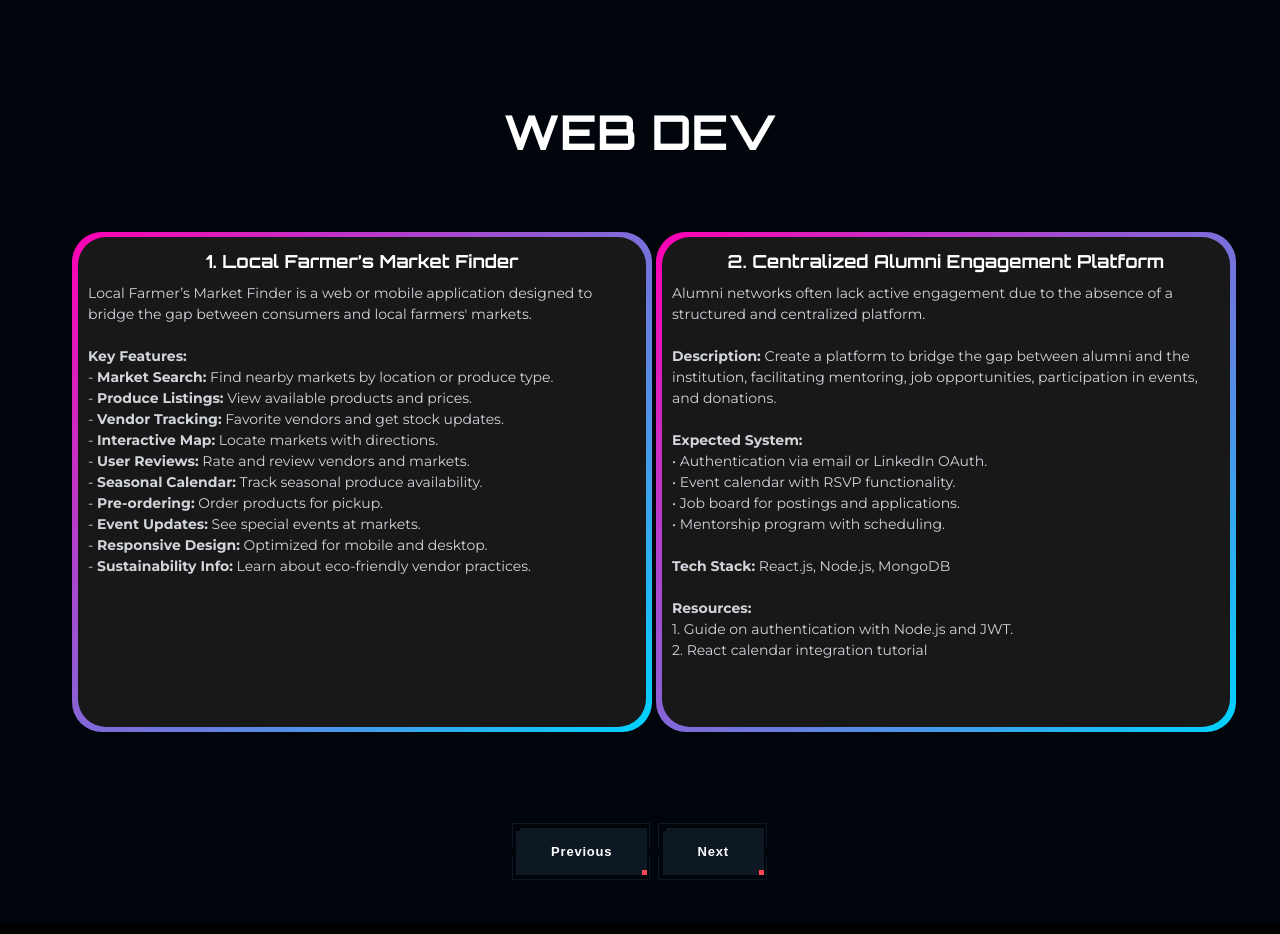
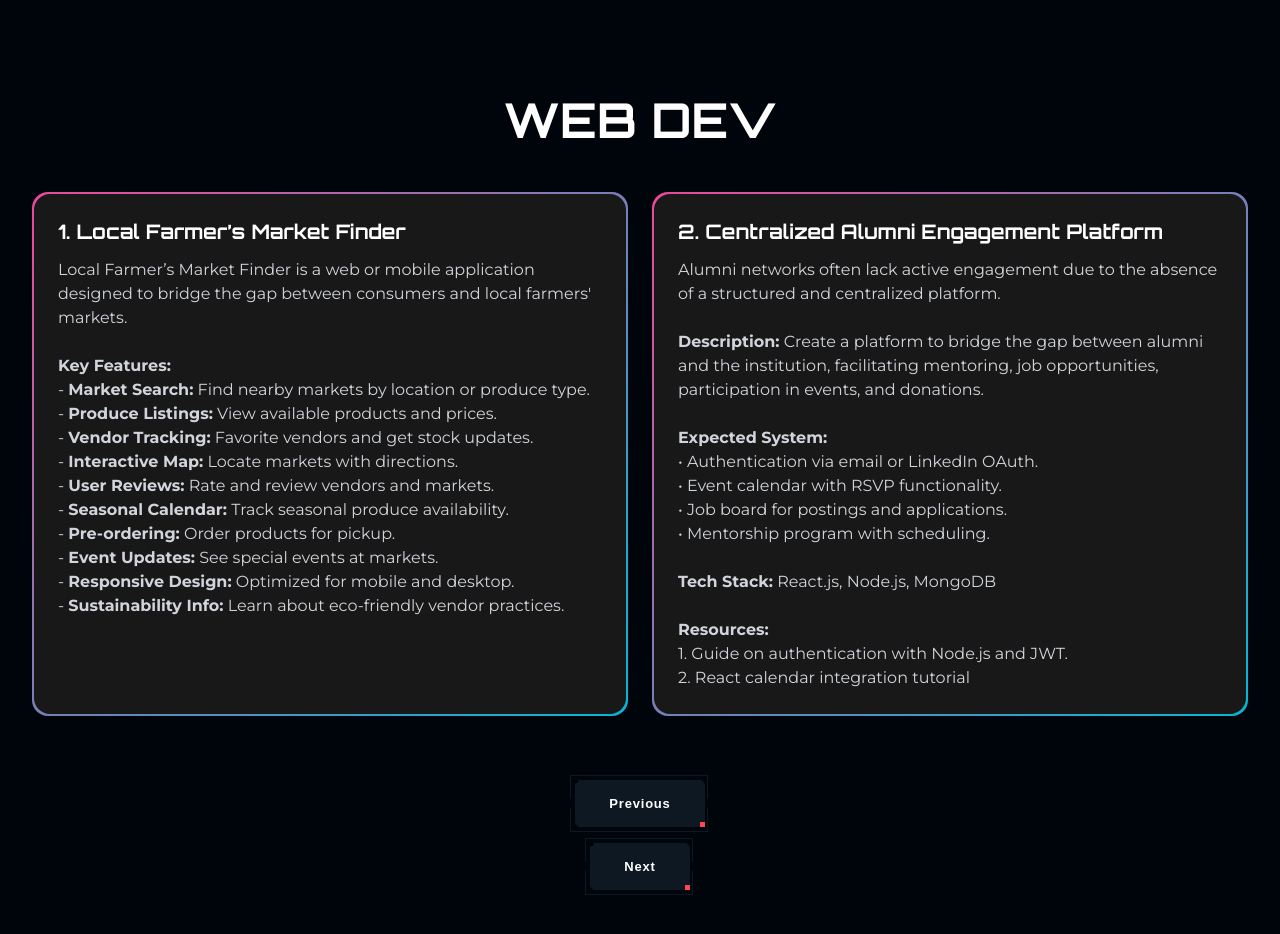
Before and after one commit to VoidAI2003/Hackquinox, a Next.js app: page /problem-statement in a window 1280 px wide. Shown: the top 934 px of the page. Built offline with nearby package versions, Linux system fonts and the light colour scheme; a web font is replaced by a local one.

Commit message:
Footer update

```diff
--- a/app/problem-statement/page.tsx
+++ b/app/problem-statement/page.tsx
@@ -128,24 +128,24 @@
   };
 
   return (
-    <div className="flex flex-col items-center gap-8 w-full min-h-screen py-12 bg-[#00050C]">
-      {/* Current Domain */}
-      <div className="w-full flex flex-col items-center gap-8 mt-12">
-        <div className="title-container">
-          <h2 className={`${orbitron.className} text-[48px] font-bold text-white text-center`}>
+    <div className="flex flex-col items-center gap-4 md:gap-8 w-full min-h-screen py-6 md:py-12 bg-[#00050C] px-4 md:px-8">
+    <div className="w-full flex flex-col items-center gap-4 md:gap-8 mt-8 md:mt-12">
+      <div className="title-container w-full">
+        <h2 className={`${orbitron.className} text-2xl md:text-4xl lg:text-5xl font-bold text-white text-center`}>
           {domains[currentDomainIndex].domain}
         </h2>
       </div>
 
-        {/* Problem Statement Cards */}
-        <div className="card-container w-full">
+      <div className="grid grid-cols-1 md:grid-cols-2 gap-4 md:gap-6 w-full max-w-7xl">
         {domains[currentDomainIndex].problems.map((problem, problemIndex) => (
-            <div key={problemIndex} className="card">
-              <div className="absolute z-10 p-4 text-center">
-                <h3 className={`${orbitron.className} text-[18px] font-bold text-white`}>{problem.title}</h3>
-                <p
-                  className={`${montserrat.className} text-[14px] text-gray-300 mt-2`}
-                  style={{ whiteSpace: 'pre-line', textAlign: 'left' }}
+          <div key={problemIndex} className="relative bg-gradient-to-br from-pink-500 to-cyan-500 p-0.5 rounded-2xl transition-all duration-300 hover:shadow-lg hover:shadow-pink-500/20">
+            <div className="bg-[#181818] rounded-2xl p-4 md:p-6 h-full">
+              <h3 className={`${orbitron.className} text-base md:text-lg lg:text-xl font-bold text-white mb-3`}>
+                {problem.title}
+              </h3>
+              <div
+                className={`${montserrat.className} text-sm md:text-base text-gray-300 space-y-2`}
+                style={{ whiteSpace: 'pre-line' }}
                 dangerouslySetInnerHTML={{ __html: problem.description }}
               />
             </div>
@@ -153,6 +153,7 @@
         ))}
       </div>
     </div>
+
 
       {/* Navigation Buttons */}
       <div className="flex justify-center gap-4 mt-8">
--- a/app/problem-statement/pscards.css
+++ b/app/problem-statement/pscards.css
@@ -47,3 +47,99 @@
   .card:hover {
     filter: drop-shadow(0px 0px 30px rgba(209, 38, 197, 1));
   }
+
+  /* Container */
+.flex {
+  display: flex;
+  flex-direction: column;
+  align-items: center;
+  justify-content: center;
+}
+
+/* Card Container */
+.card-container {
+  display: grid;
+  gap: 16px;
+  grid-template-columns: repeat(auto-fit, minmax(280px, 1fr));
+  width: 100%;
+  max-width: 1200px;
+  padding: 16px;
+  box-sizing: border-box;
+}
+
+/* Card */
+.card {
+  position: relative;
+  background: rgba(255, 255, 255, 0.1);
+  padding: 20px;
+  border-radius: 10px;
+  box-shadow: 0px 2px 6px rgba(0, 0, 0, 0.25);
+  overflow: hidden;
+  transition: transform 0.3s ease;
+}
+
+.card:hover {
+  transform: translateY(-5px);
+}
+
+/* Typography */
+h2 {
+  font-size: 1.5rem;
+  text-align: center;
+  margin-bottom: 16px;
+}
+
+h3 {
+  font-size: 1.25rem;
+}
+
+p {
+  font-size: 1rem;
+  line-height: 1.5;
+}
+
+/* Buttons */
+.primary-button {
+  background: #1c1c1c;
+  color: white;
+  padding: 10px 20px;
+  border: none;
+  border-radius: 5px;
+  font-size: 1rem;
+  cursor: pointer;
+  transition: background 0.3s ease;
+}
+
+.primary-button:hover {
+  background: #333;
+}
+
+/* Responsive Design */
+@media (max-width: 768px) {
+  h2 {
+    font-size: 1.25rem;
+  }
+
+  .card {
+    padding: 16px;
+  }
+
+  p {
+    font-size: 0.875rem;
+  }
+
+  .primary-button {
+    font-size: 0.875rem;
+  }
+}
+
+@media (max-width: 480px) {
+  h2 {
+    font-size: 1rem;
+  }
+
+  .primary-button {
+    width: 100%;
+    text-align: center;
+  }
+}
--- a/components/Footer.tsx
+++ b/components/Footer.tsx
@@ -15,9 +15,7 @@
 
 const Footer: React.FC = () => {
   const links: FooterLinkType[] = [
-    { label: "Code of Conduct", href: "" },
     { label: "FAQs", href: "" },
-    { label: "Meet the Team", href: "" },
     { label: "Timeline", href: "" },
   ];
 
```
Lines whose indentation alone changed are shown as unchanged.
